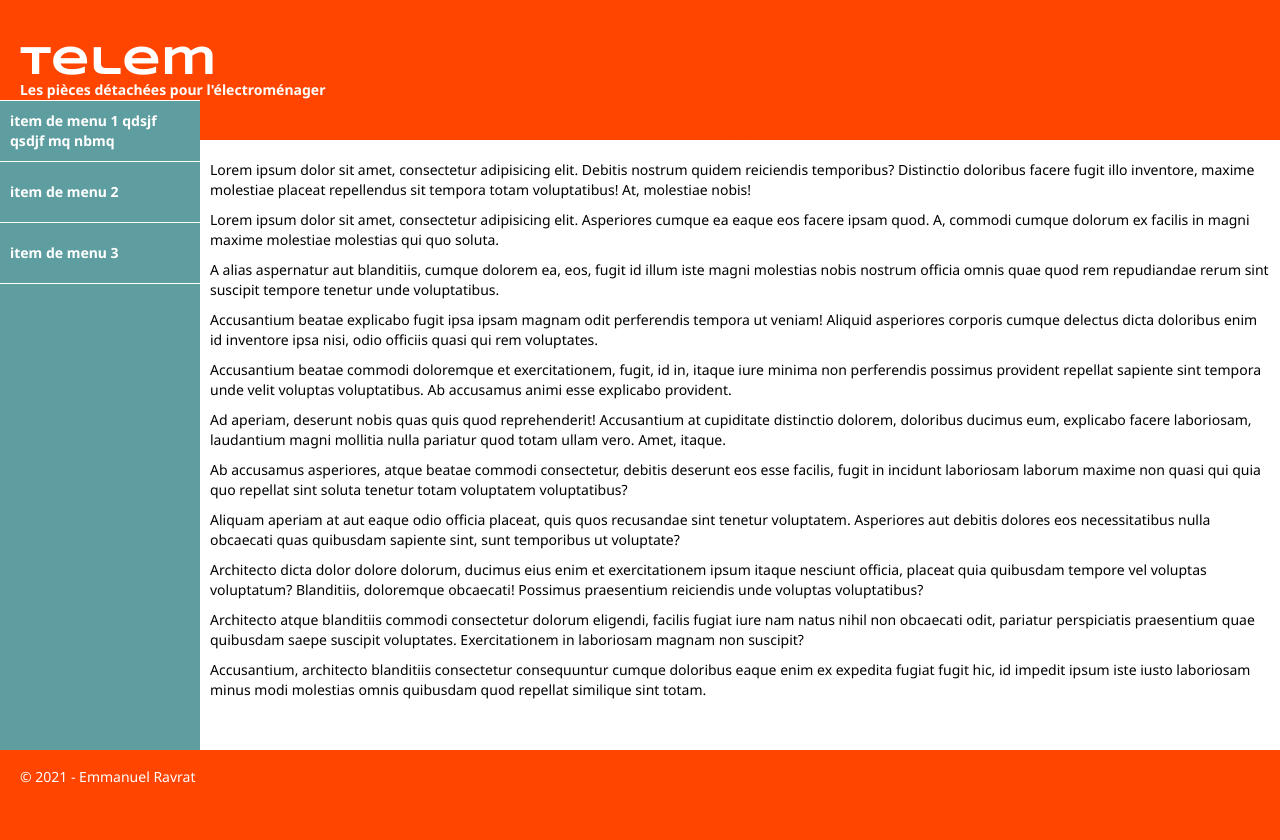
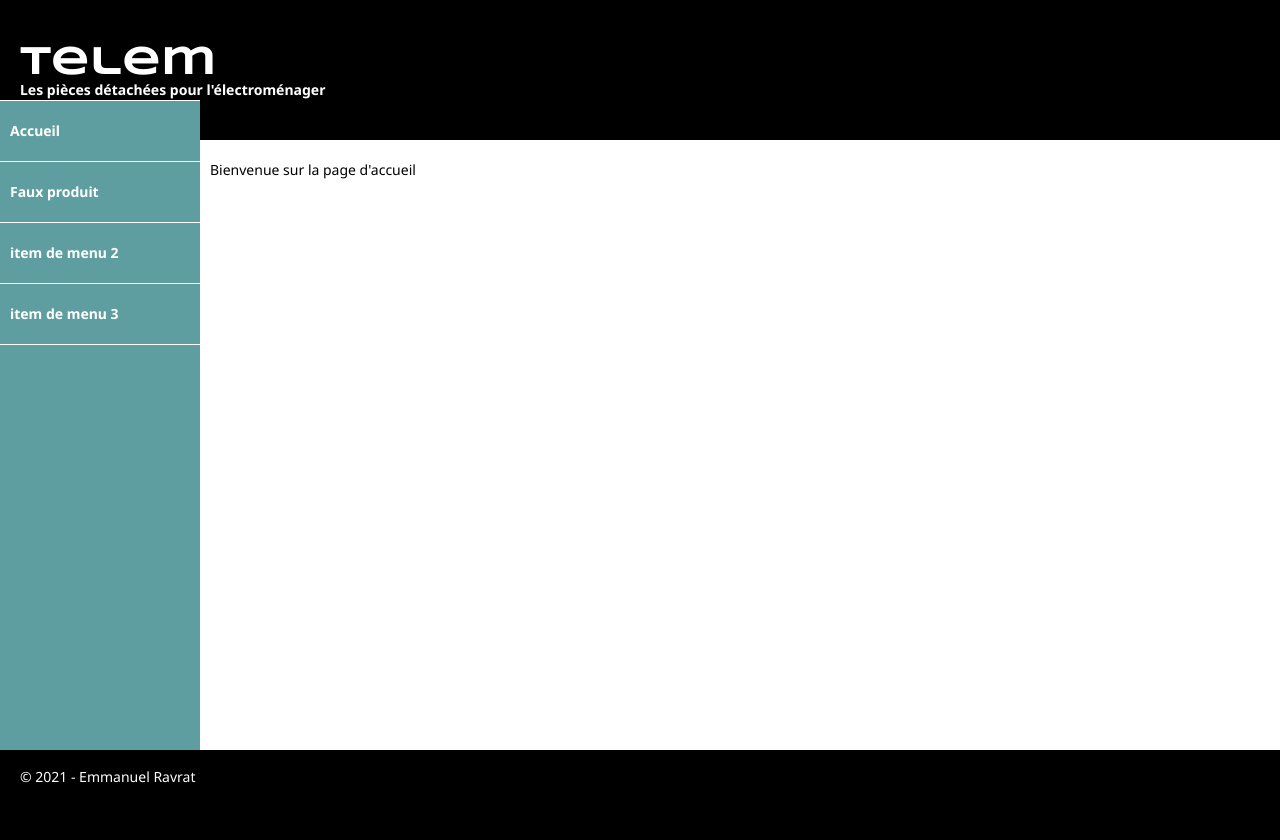
Before and after one commit to dranequentin/Telem, a PHP site: page / in a window 1280 px wide. Run offline with PHP 8.4, Linux system fonts and the light colour scheme.

Commit message:
organisation du code php fonctionnelle

```diff
--- a/public/css/var.css
+++ b/public/css/var.css
@@ -1,5 +1,5 @@
 :root {
     --brand-font: "Syncopate", sans-serif;
-    --main-bg-color: orangered;
+    --main-bg-color: #000000;
     --main-font: 'Noto Sans', sans-serif;
 }
--- a/public/index.php
+++ b/public/index.php
@@ -1,6 +1,10 @@
 <?php
 
-require_once '../templates/layout/header.php';
-require_once '../templates/layout/menu.php';
-require_once '../templates/layout/mainContent.php';
-require_once '../templates/layout/footer.php';
+require_once '../src/lib/helper.php';
+
+$dataPage = [
+    'title'=> 'Telem - Accueil',
+    'titlePage'=> 'Accueil',
+    'mainContent' => 'Bienvenue sur la page d\'accueil'
+];
+layout($dataPage);
--- /dev/null
+++ b/src/lib/helper.php
@@ -0,0 +1,21 @@
+<?php
+//Ici toutes les fonctions qui permettent d'aider, un peu comme une boîte à outils
+
+/**
+ * Inclusion des fichiers constituant la structure par défaut d'une page du site
+ *
+ * @param array $dataPage tableau associatif contenant les données à passer à la page.
+ *                        Liste des clés du tableau :
+ *                        - title
+ *                        - titlePage
+ *                        - mainContent
+ *
+ *
+ */
+//function layout($title, $titlePage, $mainContent = 'Page d\'accueil'){
+function layout($dataPage){
+    require_once '../templates/layout/header.php';
+    require_once '../templates/layout/menu.php';
+    require_once '../templates/layout/mainContent.php';
+    require_once '../templates/layout/footer.php';
+}
--- a/templates/layout/header.php
+++ b/templates/layout/header.php
@@ -1,7 +1,7 @@
 <!DOCTYPE html>
 <html lang="fr">
 <head>
-    <title>Telem</title>
+    <title><?php echo $dataPage['title']; ?></title>
     <link rel="stylesheet" href="../../public/css/reset.css">
     <link rel="stylesheet" href="../../public/css/var.css">
     <link rel="stylesheet" href="../../public/css/grid.css">
--- a/templates/layout/mainContent.php
+++ b/templates/layout/mainContent.php
@@ -1,52 +1,10 @@
 <main class="mainContent">
     <h1 class="pageTitle">
-        Accueil
+        <?php echo $dataPage['titlePage']; ?>
     </h1>
     <section class="mainContent__content">
 
-        <p>Lorem ipsum dolor sit amet, consectetur adipisicing elit. Debitis
-            nostrum quidem reiciendis temporibus? Distinctio doloribus facere
-            fugit illo inventore, maxime molestiae placeat repellendus sit
-            tempora totam voluptatibus! At, molestiae nobis!</p>
-        <p>Lorem ipsum dolor sit amet, consectetur adipisicing elit. Asperiores
-            cumque ea eaque eos facere ipsam quod. A, commodi cumque dolorum ex
-            facilis in magni maxime molestiae molestias qui quo soluta.</p>
-        <p>A alias aspernatur aut blanditiis, cumque dolorem ea, eos, fugit id
-            illum iste magni molestias nobis nostrum officia omnis quae quod rem
-            repudiandae rerum sint suscipit tempore tenetur unde
-            voluptatibus.</p>
-        <p>Accusantium beatae explicabo fugit ipsa ipsam magnam odit perferendis
-            tempora ut veniam! Aliquid asperiores corporis cumque delectus dicta
-            doloribus enim id inventore ipsa nisi, odio officiis quasi qui rem
-            voluptates.</p>
-        <p>Accusantium beatae commodi doloremque et exercitationem, fugit, id
-            in, itaque iure minima non perferendis possimus provident repellat
-            sapiente sint tempora unde velit voluptas voluptatibus. Ab accusamus
-            animi esse explicabo provident.</p>
-        <p>Ad aperiam, deserunt nobis quas quis quod reprehenderit! Accusantium
-            at cupiditate distinctio dolorem, doloribus ducimus eum, explicabo
-            facere laboriosam, laudantium magni mollitia nulla pariatur quod
-            totam ullam vero. Amet, itaque.</p>
-        <p>Ab accusamus asperiores, atque beatae commodi consectetur, debitis
-            deserunt eos esse facilis, fugit in incidunt laboriosam laborum
-            maxime non quasi qui quia quo repellat sint soluta tenetur totam
-            voluptatem voluptatibus?</p>
-        <p>Aliquam aperiam at aut eaque odio officia placeat, quis quos
-            recusandae sint tenetur voluptatem. Asperiores aut debitis dolores
-            eos necessitatibus nulla obcaecati quas quibusdam sapiente sint,
-            sunt temporibus ut voluptate?</p>
-        <p>Architecto dicta dolor dolore dolorum, ducimus eius enim et
-            exercitationem ipsum itaque nesciunt officia, placeat quia quibusdam
-            tempore vel voluptas voluptatum? Blanditiis, doloremque obcaecati!
-            Possimus praesentium reiciendis unde voluptas voluptatibus?</p>
-        <p>Architecto atque blanditiis commodi consectetur dolorum eligendi,
-            facilis fugiat iure nam natus nihil non obcaecati odit, pariatur
-            perspiciatis praesentium quae quibusdam saepe suscipit voluptates.
-            Exercitationem in laboriosam magnam non suscipit?</p>
-        <p>Accusantium, architecto blanditiis consectetur consequuntur cumque
-            doloribus eaque enim ex expedita fugiat fugit hic, id impedit ipsum
-            iste iusto laboriosam minus modi molestias omnis quibusdam quod
-            repellat similique sint totam.</p>
+        <?php echo $dataPage['mainContent']; ?>
 
     </section>
 </main>
--- a/templates/layout/menu.php
+++ b/templates/layout/menu.php
@@ -1,5 +1,6 @@
 <nav class="mainMenu">
-    <a href="#!" class="mainMenu__item">item de menu 1 qdsjf qsdjf mq  nbmq</a>
+    <a href="/public/index.php" class="mainMenu__item">Accueil</a>
+    <a href="/public/faux-produit.php" class="mainMenu__item">Faux produit</a>
     <a href="#!" class="mainMenu__item">item de menu 2</a>
     <a href="#!" class="mainMenu__item">item de menu 3</a>
 </nav>
--- /dev/null
+++ b/templates/product/productCard.php
@@ -0,0 +1,5 @@
+<article class="productCard">
+    <h1 class="productCard__title">
+        Faux produit
+    </h1>
+</article>
```
Also changed, not shown: public/faux-produit.php (added, +13 -0 lines).
